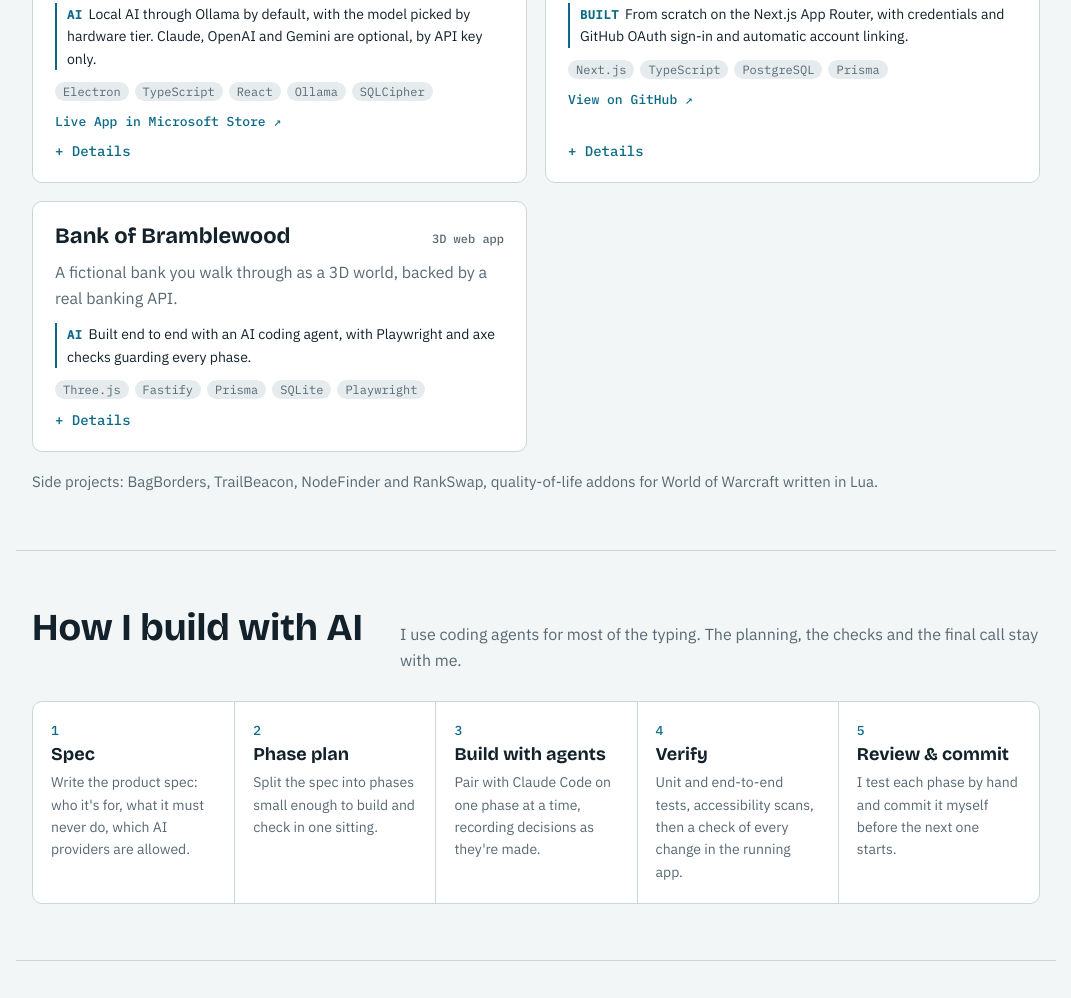
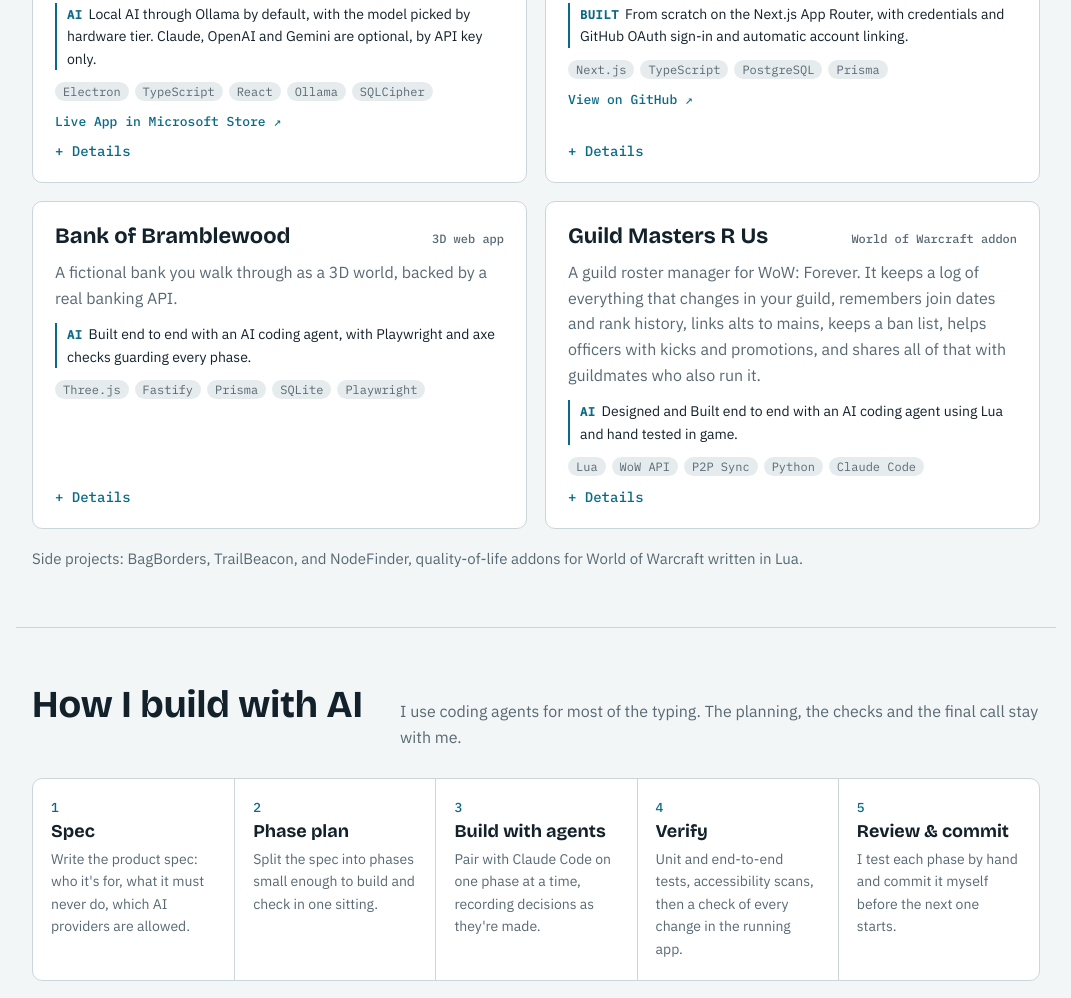
Before and after one commit to v8integra/PersonalSite, a plain HTML site: page index.html in a window 1280 px wide. Shown: the part 1415-2413 px from the top of the page, without its empty margins (104-1175 px from the left). Drawn offline with nearby package versions, Linux system fonts and the light colour scheme.

Commit message:
Added Guild Masters card

```diff
--- a/index.html
+++ b/index.html
@@ -159,10 +159,21 @@
           </ul></details>
         </article>
 
+        <article class="proj" data-id="guildmastersrus">
+          <div class="proj-top"><h3>Guild Masters R Us</h3><span class="kind">World of Warcraft addon</span></div>
+          <p class="sum">A guild roster manager for WoW: Forever. It keeps a log of everything that changes in your guild, remembers join dates and rank history, links alts to mains, keeps a ban list, helps officers with kicks and promotions, and shares all of that with guildmates who also run it.</p>
+          <p class="ai-line"><b>AI</b>Designed and Built end to end with an AI coding agent using Lua and hand tested in game.</p>
+          <ul class="tags"><li>Lua</li><li>WoW API</li><li>P2P Sync</li><li>Python</li><li>Claude Code</li></ul>
+          <details><summary>Details</summary><ul>
+            <li>Each copy shares join dates, alt links and the ban list with guildmates' copies over hidden addon messages; there's no server, the newest edit wins, and guild rank decides who can send changes.</li>
+            <li>Logs every roster change (joins, kicks, promotions, renames) and fills gaps from the game's guild event log, so changes made while you were offline still show up.</li>
+            <li>Built with Claude Code against a Python test suite that runs the Lua offline, then beta-tested in game by the guild's leader.</li>
+          </ul></details>
+        </article>
 
 
       </div>
-      <p class="side">Side projects: BagBorders, TrailBeacon, NodeFinder and RankSwap, quality-of-life addons for World of Warcraft written in Lua.</p>
+      <p class="side">Side projects: BagBorders, TrailBeacon, and NodeFinder, quality-of-life addons for World of Warcraft written in Lua.</p>
     </div>
   </section>
 
```
